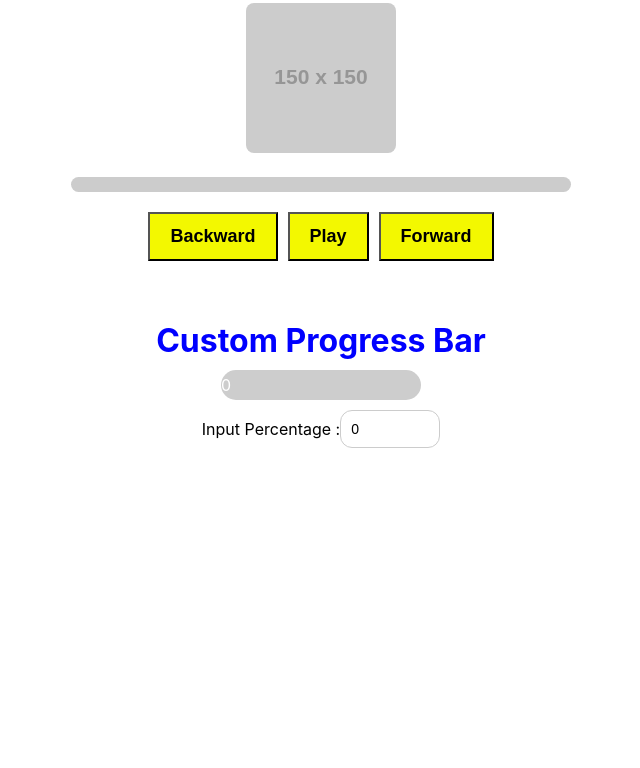
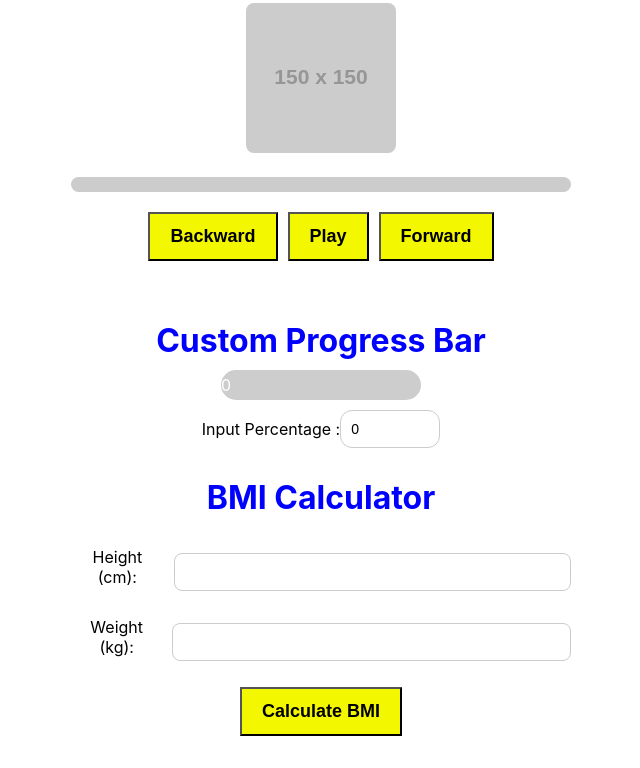
Before and after one commit to 7aslan/25-react-project-part-2, a React (Vite) app: page / in a window 1280 px wide. Shown: the part 2000-2768 px from the top of the page, without its empty margins (319-959 px from the left). Before the commit the page ends 2648 px from the top, so only its background shows below. Built offline with nearby package versions, Linux system fonts and the light colour scheme; no server answers.

Commit message:
add: bmi-calculator

```diff
--- a/src/App.jsx
+++ b/src/App.jsx
@@ -1,4 +1,5 @@
 import "./App.css";
+import BMICalculator from "./components/bmi-calculator";
 import CountdownTimerTest from "./components/countdown-timer/test";
 import CurrencyConverter from "./components/currency-converter";
 import DigitalClock from "./components/digital-clock";
@@ -26,6 +27,7 @@ function App() {
       <TipCalculator />
       <MusicPlayer />
       <ProgressBar />
+      <BMICalculator />
     </div>
   );
 }
--- /dev/null
+++ b/src/components/bmi-calculator/bmi.css
@@ -0,0 +1,36 @@
+.bmi-calculator-container{
+    max-width: 500px;
+    margin: auto;
+}
+.bmi-calculator-container h1{
+    margin-top: 30px;
+    margin-bottom: 30px;
+}
+.bmi-calculator-container .input-container{
+    margin-bottom: 20px;
+
+}
+.bmi-calculator-container .input-container label{
+    margin-bottom: 10px;
+    display: block;
+    margin-right: 10px;
+}
+.bmi-calculator-container .input-container input{
+    padding: 10px;
+
+}
+
+
+.bmi-calculator-container button{
+ padding: 12px 20px;
+ background-color: #f3f800;
+ font-size: 18px;
+ font-weight: bold;
+ cursor: pointer;
+ margin-bottom: 30px;
+}
+
+.error-msg-text, .bmi-result-text{
+    font-weight: bold;
+    font-size: 25px;
+}
--- /dev/null
+++ b/src/components/bmi-calculator/index.jsx
@@ -0,0 +1,75 @@
+import { useState } from "react";
+import "./bmi.css";
+
+function BMICalculator() {
+  const [weight, setWeight] = useState(null);
+  const [height, setHeight] = useState(null);
+  const [bmi, setBmi] = useState(null);
+  const [errorMsg, setErrorMsg] = useState("");
+
+  function calculateBmi() {
+    if (!height || !weight) {
+      setErrorMsg("Please enter both height and weight");
+      return;
+    }
+    const numericHeight = parseFloat(height);
+    const numericWeight = parseFloat(weight);
+
+    if (
+      isNaN(numericHeight) ||
+      isNaN(numericWeight) ||
+      numericHeight <= 0 ||
+      numericWeight <= 0
+    ) {
+      setErrorMsg(
+        "Please enter valid numeric values for both height and weigth"
+      );
+      return;
+    }
+    const calculateHeightInMeters = numericHeight / 100;
+    const calculateBmiValue = (
+      numericWeight /
+      (calculateHeightInMeters * calculateHeightInMeters)
+    ).toFixed(2);
+    setBmi(calculateBmiValue);
+    setErrorMsg("");
+    console.log(calculateBmiValue);
+  }
+
+  return (
+    <div className="bmi-calculator-container">
+      <h1>BMI Calculator</h1>
+      <div className="input-container">
+        <label>Height (cm): </label>
+        <input
+          onChange={(e) => setHeight(e.target.value)}
+          type="number"
+          value={height}
+        />
+      </div>
+      <div className="input-container">
+        <label>Weight (kg):</label>
+        <input
+          onChange={(e) => setWeight(e.target.value)}
+          type="number"
+          value={weight}
+        />
+      </div>
+      <button onClick={calculateBmi}>Calculate BMI</button>
+      {errorMsg ? <p className="error-msg-text">{errorMsg}</p> : null}
+      {errorMsg !== "" ? null : (
+        <p className="bmi-result-text">
+          {bmi < 18.5
+            ? "Underweight"
+            : bmi >= 18.5 && bmi <= 24.9
+            ? "Normal Weight"
+            : bmi >= 25 && bmi < 29.9
+            ? "Overweight"
+            : "Obese"}
+        </p>
+      )}
+    </div>
+  );
+}
+
+export default BMICalculator;
```
